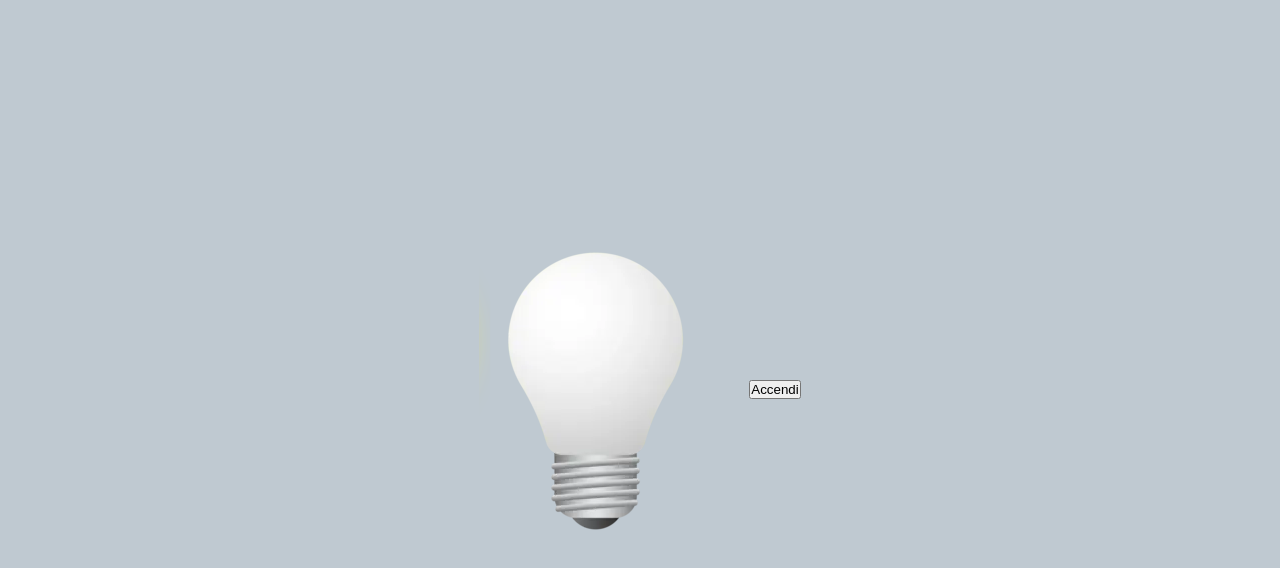
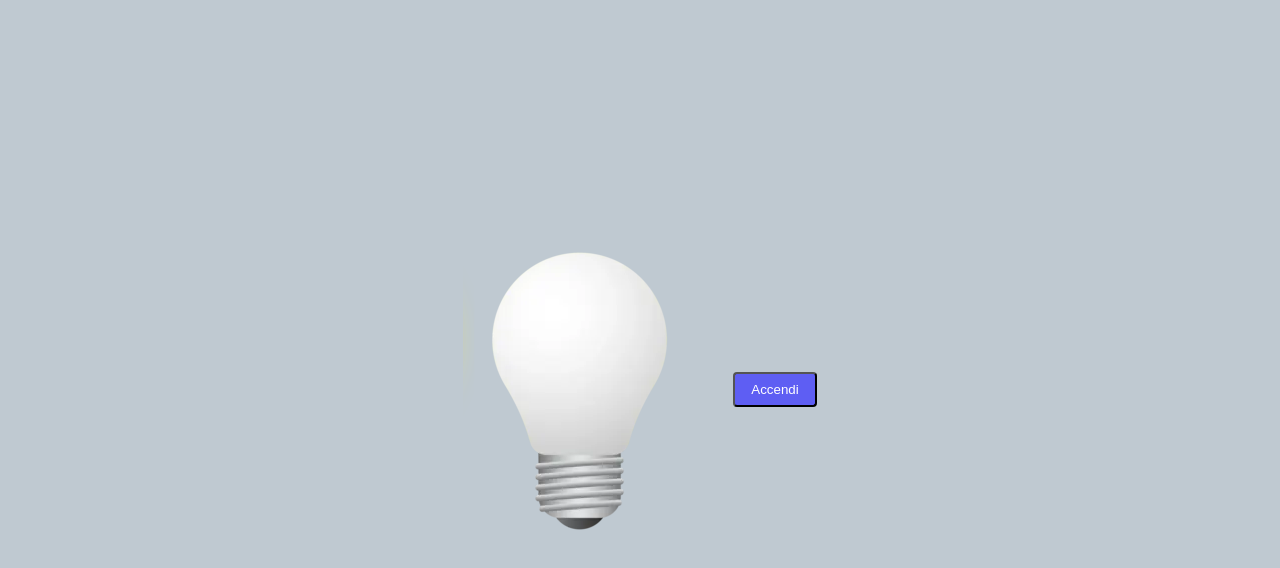
Before and after one commit to Tibaldi-Nicol/js-dom-1, a plain HTML site: page js/index.html in a window 1280 px wide. Shown: the part 68-636 px from the top of the page. Drawn offline with Linux system fonts and the light colour scheme.

Commit message:
[UPD]Add-style

```diff
--- a/css/style.css
+++ b/css/style.css
@@ -29,3 +29,19 @@ body{
     padding-bottom: 10px;
 
 }
+
+#interruttore{
+
+    background-color: rgb(94, 94, 243);
+    padding: 8px 16px;
+    color: white;
+    border-radius: 4px;
+
+
+}
+
+#interruttore:hover{
+
+    background-color: rgb(94, 94, 243);
+    font-size: medium;
+}
```
